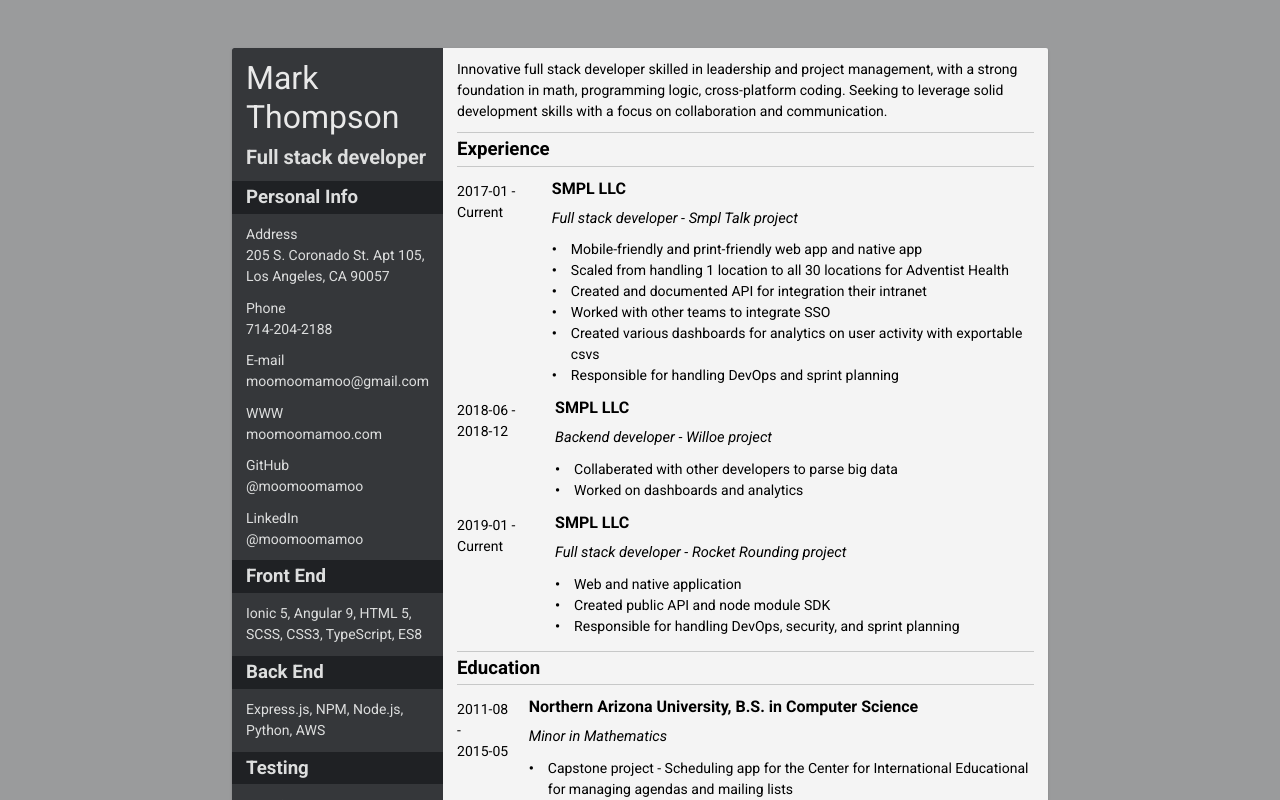
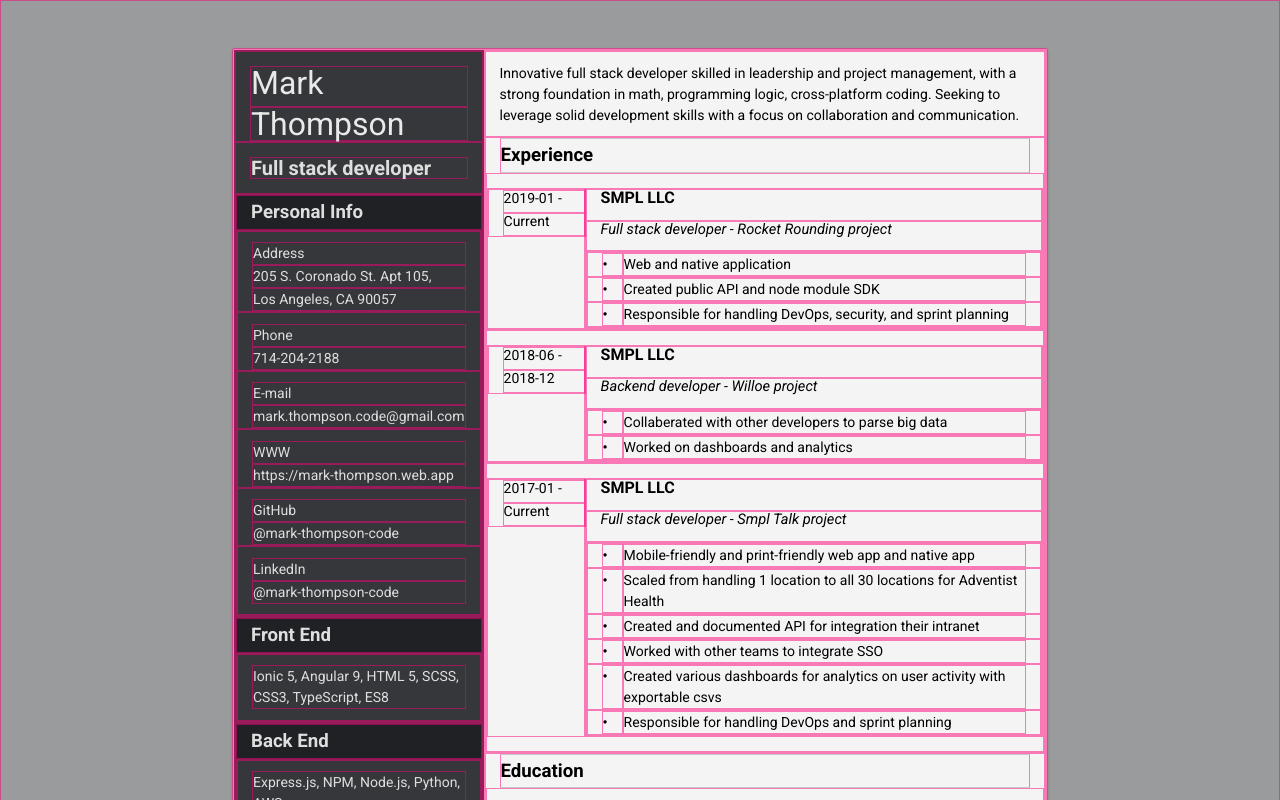
Before and after one commit to m-thompson-code/resume, an Angular app: page / in a window 1280 px wide. Shown: the top 800 px of the page. Built offline with nearby package versions, Linux system fonts and the light colour scheme.

Commit message:
updated urls to professional stuff. Fixed minor padding issues for years section

```diff
--- a/package.json
+++ b/package.json
@@ -3,8 +3,8 @@
   "version": "0.0.0",
   "scripts": {
     "ng": "ng",
-    "start": "ng serve",
-    "build": "ng build",
+    "start": "ng serve --open --progress",
+    "build": "ng build --c=production --aot",
     "test": "ng test",
     "lint": "ng lint",
     "e2e": "ng e2e"
--- a/src/app/app.component.html
+++ b/src/app/app.component.html
@@ -35,8 +35,10 @@
                     </div>
                     <div *ngFor="let section of ele.sections" class="section">
                         <div *ngIf="section.start || section.end" class="year">
-                            <div *ngIf="section.start">{{ section.start }} -</div>
-                            <div *ngIf="section.end">{{ section.end }}</div>
+                            <div class="years-section">
+                                <div *ngIf="section.start" class="year-section">{{ section.start }} -</div>
+                                <div *ngIf="section.end" class="year-section">{{ section.end }}</div>
+                            </div>
                         </div>
                         <div class="section-content">
                             <div class="title">
--- a/src/app/app.component.scss
+++ b/src/app/app.component.scss
@@ -125,9 +125,22 @@
         padding-bottom: $padding;
     }
 
+    .section-content {
+        flex-grow: 1;
+    }
+
     .year {
-        padding-left: $padding;
         width: 73.5pt;
+
+        .years-section {
+            width: 73.5pt;
+            padding-left: $padding;
+            line-height: 1;
+
+            .year-section {
+                padding-bottom: calc(#{$padding}/ 2);
+            }
+        }
     }
 
     .title {
@@ -172,7 +185,7 @@
     }
 }
 
-// // For testing padding, margins, line-height
-// * {
-//     border: 1px solid rgba(255, 0, 125, .5);
-// }
+// For testing padding, margins, line-height
+* {
+    border: 1px solid rgba(255, 0, 125, .5);
+}
--- a/src/app/app.component.ts
+++ b/src/app/app.component.ts
@@ -46,13 +46,13 @@ export class AppComponent implements OnInit {
                     ['Phone',
                     '714-204-2188'],
                     ['E-mail',
-                    'moomoomamoo@gmail.com'],
+                    'mark.thompson.code@gmail.com'],
                     ['WWW',
-                    'moomoomamoo.com'],
+                    'https://mark-thompson.web.app'],
                     ['GitHub',
-                    '@moomoomamoo'],
+                    '@mark-thompson-code'],
                     ['LinkedIn',
-                    '@moomoomamoo'],
+                    '@mark-thompson-code'],
                 ]
             },
             {
@@ -92,6 +92,27 @@ export class AppComponent implements OnInit {
                 header: 'Experience',
                 sections: [
                     {
+                        start: '2019-01',
+                        end: 'Current',
+                        title: 'SMPL LLC',
+                        subTitle: 'Full stack developer - Rocket Rounding project',
+                        listItems: [
+                            `Web and native application`,
+                            `Created public API and node module SDK`,
+                            'Responsible for handling DevOps, security, and sprint planning',
+                        ],
+                    },
+                    {
+                        start: '2018-06',
+                        end: '2018-12',
+                        title: 'SMPL LLC',
+                        subTitle: 'Backend developer - Willoe project',
+                        listItems: [
+                            `Collaberated with other developers to parse big data`,
+                            `Worked on dashboards and analytics`,
+                        ],
+                    },
+                    {
                         start: '2017-01',
                         end: 'Current',
                         title: 'SMPL LLC',
@@ -105,28 +126,6 @@ export class AppComponent implements OnInit {
                             'Responsible for handling DevOps and sprint planning',
                         ],
                     },
-                    {
-                        start: '2018-06',
-                        end: '2018-12',
-                        title: 'SMPL LLC',
-                        subTitle: 'Backend developer - Willoe project',
-                        listItems: [
-                            `Collaberated with other developers to parse big data`,
-                            `Worked on dashboards and analytics`,
-                        ],
-                    },
-                    {
-                        start: '2019-01',
-                        end: 'Current',
-                        title: 'SMPL LLC',
-                        subTitle: 'Full stack developer - Rocket Rounding project',
-                        listItems: [
-                            `Web and native application`,
-                            `Created public API and node module SDK`,
-                            'Responsible for handling DevOps, security, and sprint planning',
-                        ],
-                    },
-
                 ]
             },
             {
```
Also changed, not shown: firebase.json (added), 2 other files (tests, documents, lock files or other folders).
